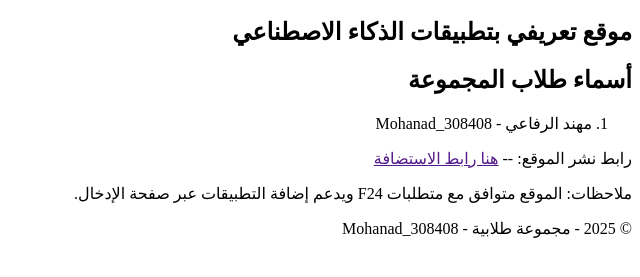
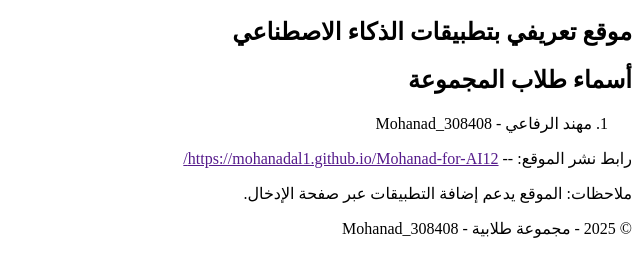
Before and after one commit to mohanadal1/Mohanad-for-AI12, a plain HTML site: page index.html in a window 1280 px wide. Shown: the part 47-324 px from the top of the page, without its empty margins (640-1280 px from the left). Drawn offline with nearby package versions, Linux system fonts and the light colour scheme.

Commit message:
Update index.html

```diff
--- a/index.html
+++ b/index.html
@@ -28,8 +28,8 @@
         <ol>
           <li>مهند الرفاعي - Mohanad_308408</li>
         </ol>
-        <p>رابط نشر الموقع: -- <a href="">هنا رابط الاستضافة</a></p>
-        <p>ملاحظات: الموقع متوافق مع متطلبات F24 ويدعم إضافة التطبيقات عبر صفحة الإدخال.</p>
+        <p>رابط نشر الموقع: -- <a href="">https://mohanadal1.github.io/Mohanad-for-AI12/</a></p>
+        <p>ملاحظات: الموقع يدعم إضافة التطبيقات عبر صفحة الإدخال.</p>
       </div>
     </section>
   </main>
```
